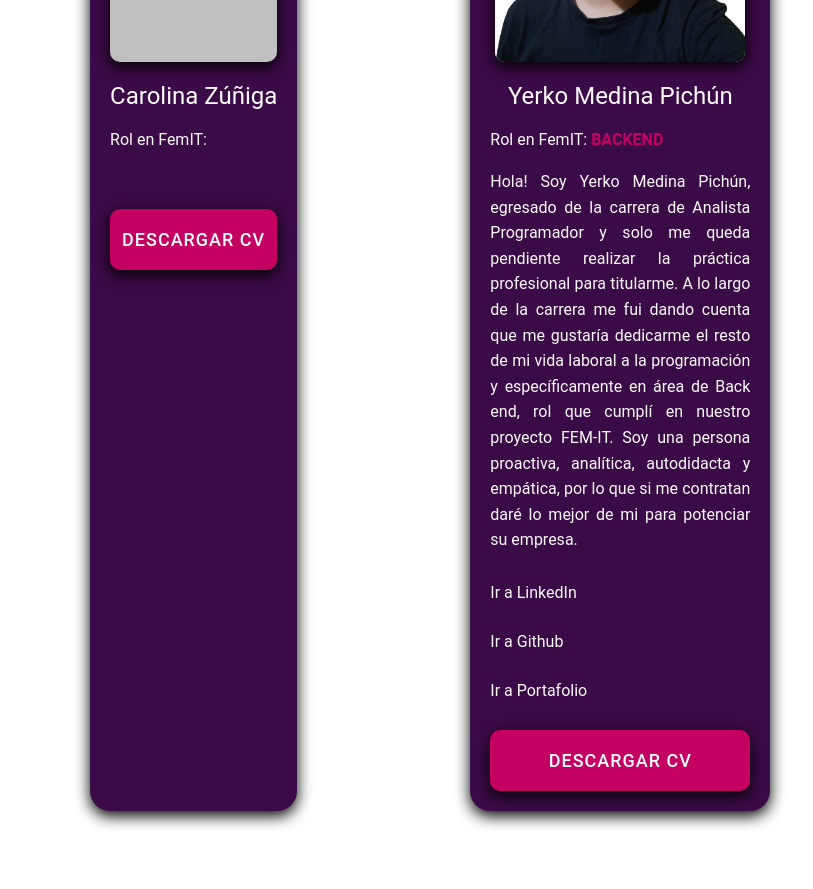
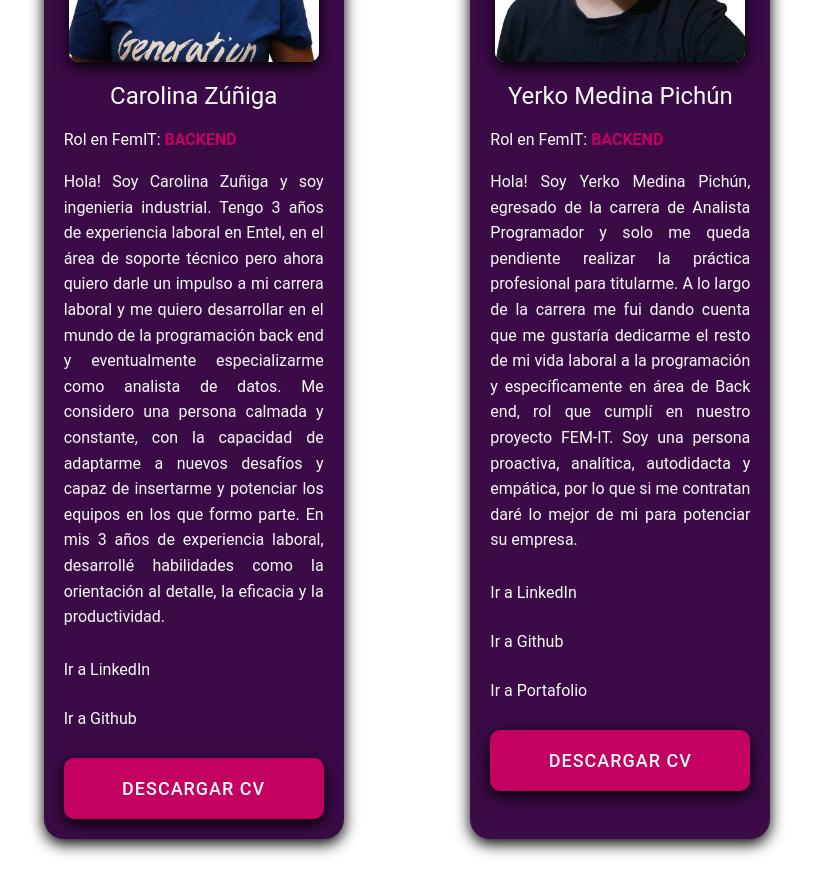
Before and after one commit to SeigiGim/equipofemit, a React (Create React App) app: page / in a window 1280 px wide. Shown: the part 1000-1889 px from the top of the page, without its empty margins (233-1046 px from the left). Before the commit the page ends 1861 px from the top, so only its background shows below. Built offline with nearby package versions, Linux system fonts and the light colour scheme.

Commit message:
ingreso datos carozu

```diff
--- a/src/components/landingPage/LandingPage.js
+++ b/src/components/landingPage/LandingPage.js
@@ -17,9 +17,23 @@ const LandingPage = () => {
 				/>
 				<Card nombre={"Victor Caro"} nombreArchivo={"nombredelpdf"} />
 				<Card
+					foto={require("./assets/Carolina Zuñiga (1).jpg")}
 					nombre={"Carolina Zúñiga"}
+					resumen={
+						"Hola! Soy Carolina Zuñiga y soy ingenieria industrial. Tengo 3 años de experiencia laboral en Entel, en el área de soporte técnico pero ahora quiero darle un impulso a mi carrera laboral y me quiero desarrollar en el mundo de la programación back end y eventualmente especializarme como analista de datos. Me considero una persona calmada y constante, con la capacidad de adaptarme a nuevos desafíos y capaz de insertarme y potenciar los equipos en los que formo parte. En mis 3 años de experiencia laboral, desarrollé habilidades como la orientación al detalle, la eficacia y la productividad."
+					}
+					rol={"Backend"}
 					nombreArchivo={"CV Carolina Zúñiga Cancino.pdf"}
-				/>
+				>
+					<Link
+						link="https://www.linkedin.com/in/carolinazu%C3%B1igacancino/"
+						nombre="Ir a LinkedIn"
+					/>
+					<Link
+						link="https://github.com/magdazu"
+						nombre="Ir a Github"
+					/>
+				</Card>
 				<Card
 					// foto={require("./assets/YerkoMedinaPichún.png")}
 					foto={require("./assets/YerkoMedinaPichún.png")}
```
Also changed, not shown: src/components/landingPage/assets/Carolina Zuñiga (1).jpg (added).
